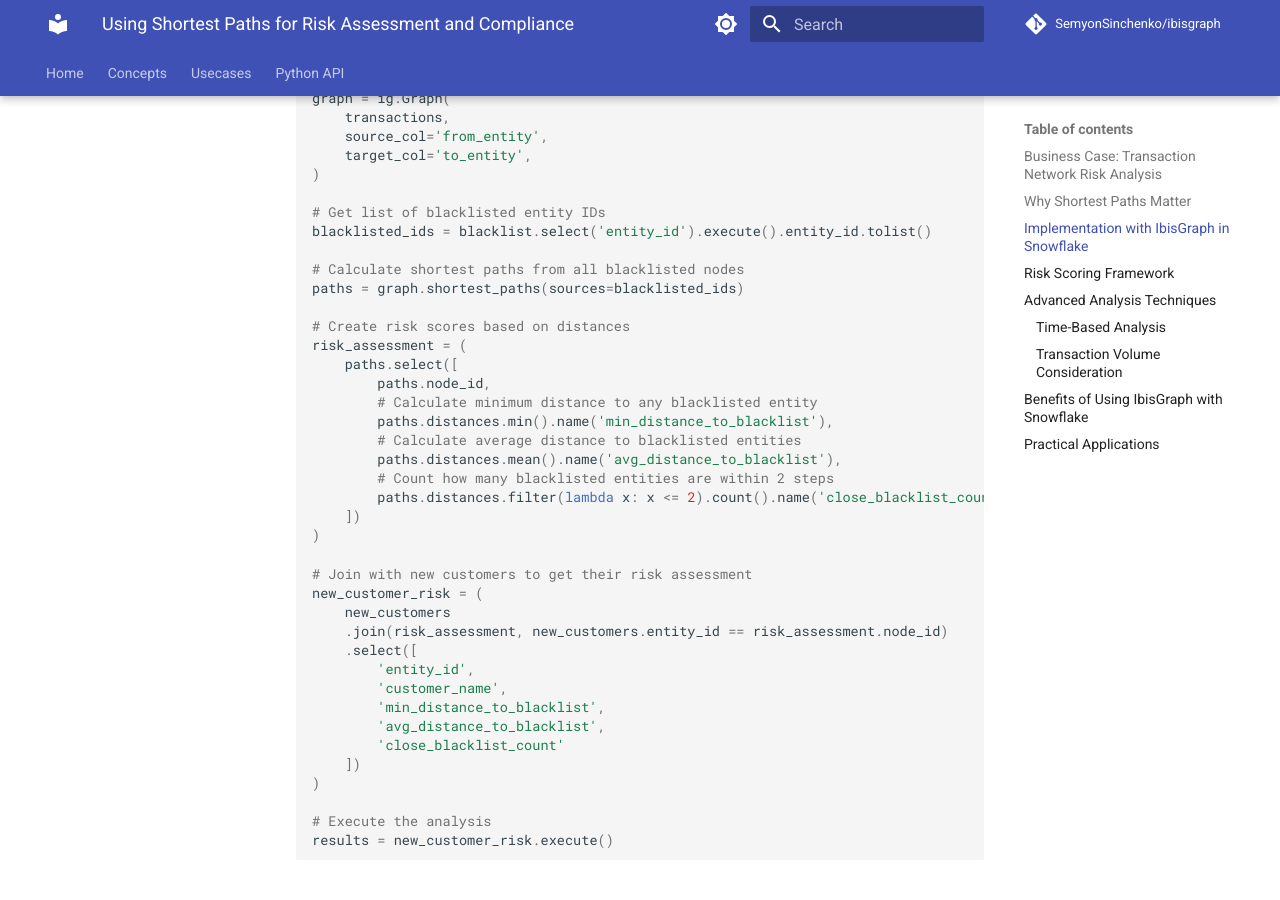
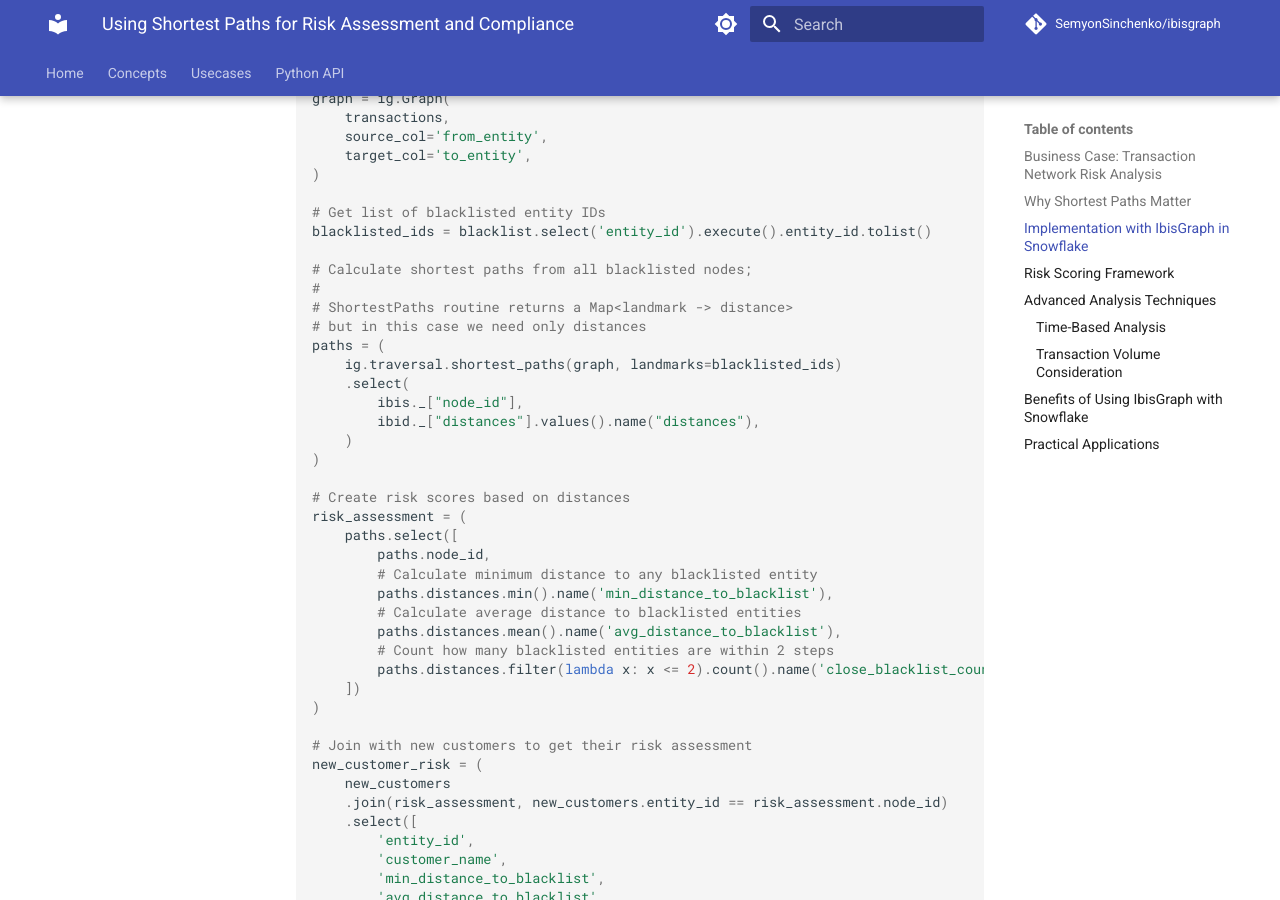
Before and after one commit to SemyonSinchenko/ibisgraph, an MkDocs documentation site: the page built from docs/shortestpaths.md, in a window 1280 px wide and 900 px high, scrolled down 1268 px. Built offline with MkDocs 1.6.1 and Material for MkDocs 9.7.7, drawn with Linux system fonts in a browser that asks for light colours; comment, search, counter and statistics services are not loaded; some of the changed text lies outside the part shown.

Commit message:
feat: update imports & fix docs & fix ruff (#13)
* Update imports & fix docs & fix ruff

* Fix circular imports

````diff
--- a/docs/shortestpaths.md
+++ b/docs/shortestpaths.md
@@ -59,8 +59,17 @@
 # Get list of blacklisted entity IDs
 blacklisted_ids = blacklist.select('entity_id').execute().entity_id.tolist()
 
-# Calculate shortest paths from all blacklisted nodes
-paths = graph.shortest_paths(sources=blacklisted_ids)
+# Calculate shortest paths from all blacklisted nodes;
+#
+# ShortestPaths routine returns a Map<landmark -> distance>
+# but in this case we need only distances
+paths = (
+    ig.traversal.shortest_paths(graph, landmarks=blacklisted_ids)
+    .select(
+        ibis._["node_id"],
+        ibid._["distances"].values().name("distances"),
+    )
+)
 
 # Create risk scores based on distances
 risk_assessment = (
@@ -148,8 +157,8 @@
 )
 
 # Compare paths in different time periods
-recent_paths = recent_graph.shortest_paths(blacklisted_ids)
-historical_paths = historical_graph.shortest_paths(blacklisted_ids)
+recent_paths = ig.traversal.shortest_paths(recent_graph, blacklisted_ids)
+historical_paths = ig.traversal.shortest_paths(historical_graph, blacklisted_ids)
 ```
 
 ### Transaction Volume Consideration
@@ -166,7 +175,7 @@
 )
 
 # Higher weights mean stronger connections
-weighted_paths = weighted_graph.shortest_paths(blacklisted_ids)
+weighted_paths = ig.traveral.shortest_paths(weighted_graph, blacklisted_ids)
 ```
 
 ## Benefits of Using IbisGraph with Snowflake
--- a/ibisgraph/__init__.py
+++ b/ibisgraph/__init__.py
@@ -1,3 +1,5 @@
-from .graph import IbisGraph, IbisGraphConstants
+from ibisgraph import centrality, clustering, similarity, traversal
 
-__all__ = ["IbisGraph", "IbisGraphConstants"]
+from ibisgraph.graph import IbisGraph, IbisGraphConstants
+
+__all__ = ["IbisGraph", "IbisGraphConstants", "centrality", "clustering", "traversal", "similarity"]
````
Also changed, not shown: docs/pagerank.md (+6 -5 lines), docs/similarity.md (+2 -2 lines), 8 other files.
